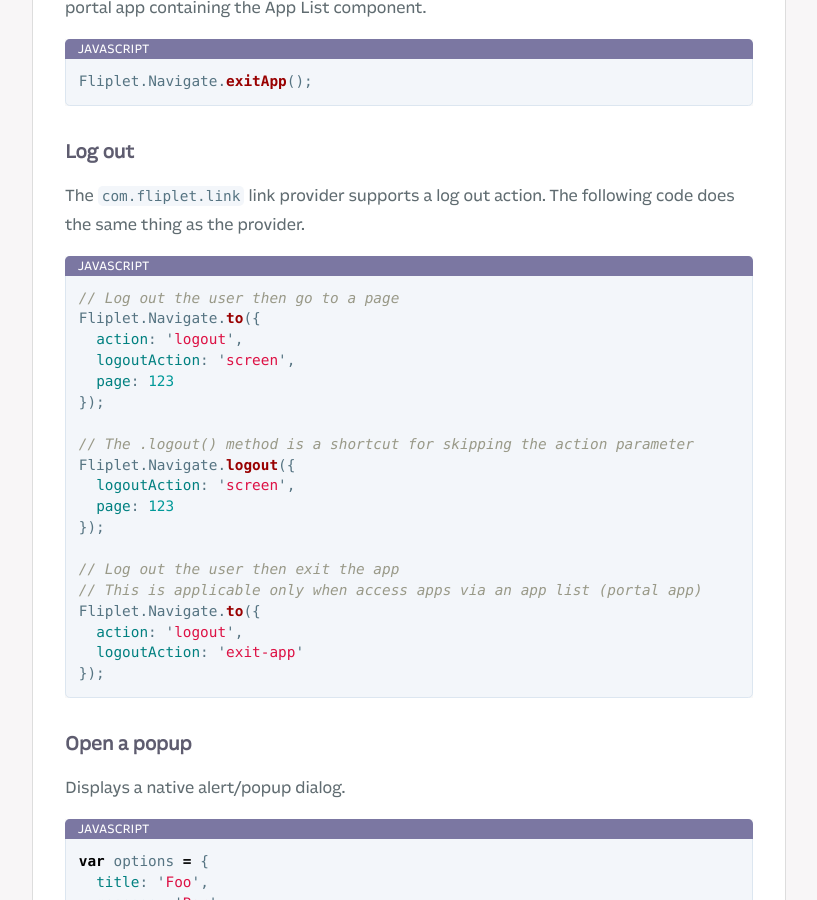
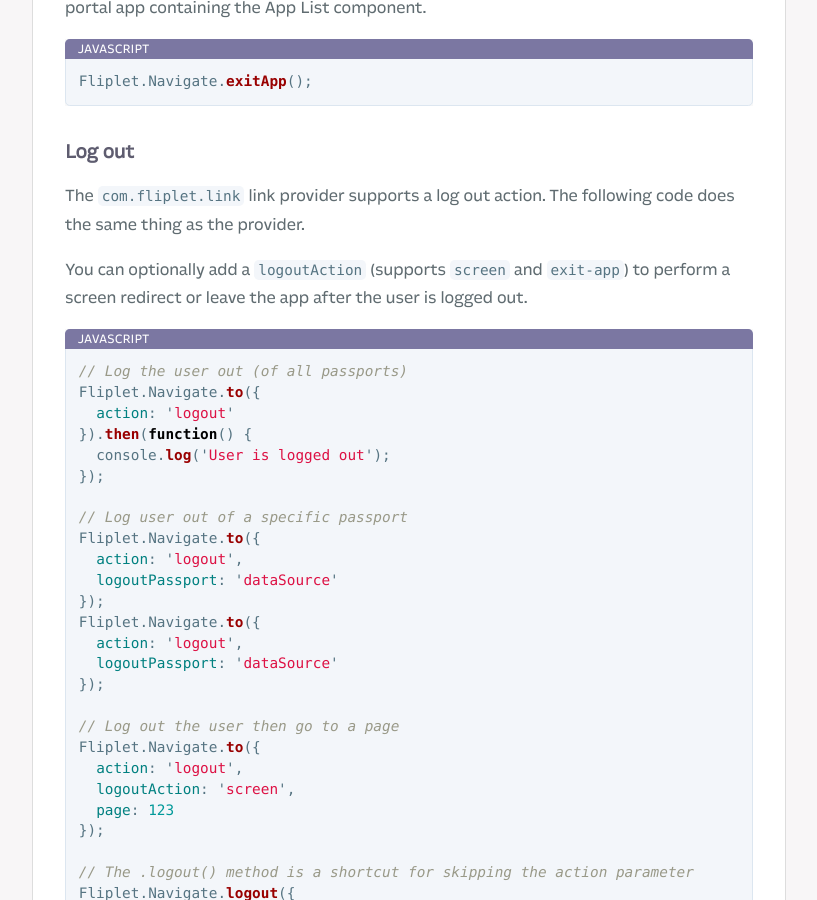
Before and after one commit to Fliplet/fliplet-cli, a Jekyll site: the page built from docs/API/core/navigate.md, in a window 1280 px wide and 900 px high, scrolled down 4807 px. Shown: the whole window, without its empty margins (254-1071 px from the left). Built offline with Jekyll 4.4.1, drawn with Linux system fonts in a browser that asks for light colours; nearby versions of some CDN libraries; our own code applies the rules of GitHub Pages for plain Markdown files; library files that are not in the unit come from our copies; comment, search, counter and statistics services are not loaded; a style sheet for code colours, icons or effects is not loaded.

Commit message:
Highlight optional parameters

````diff
--- a/docs/API/core/navigate.md
+++ b/docs/API/core/navigate.md
@@ -173,7 +173,26 @@
 
 The `com.fliplet.link` link provider supports a log out action. The following code does the same thing as the provider.
 
+You can optionally add a `logoutAction` (supports `screen` and `exit-app`) to perform a screen redirect or leave the app after the user is logged out.
+
 ```js
+// Log the user out (of all passports)
+Fliplet.Navigate.to({
+  action: 'logout'
+}).then(function() {
+  console.log('User is logged out');
+});
+
+// Log user out of a specific passport
+Fliplet.Navigate.to({
+  action: 'logout',
+  logoutPassport: 'dataSource'
+});
+Fliplet.Navigate.to({
+  action: 'logout',
+  logoutPassport: 'dataSource'
+});
+
 // Log out the user then go to a page
 Fliplet.Navigate.to({
   action: 'logout',
````
